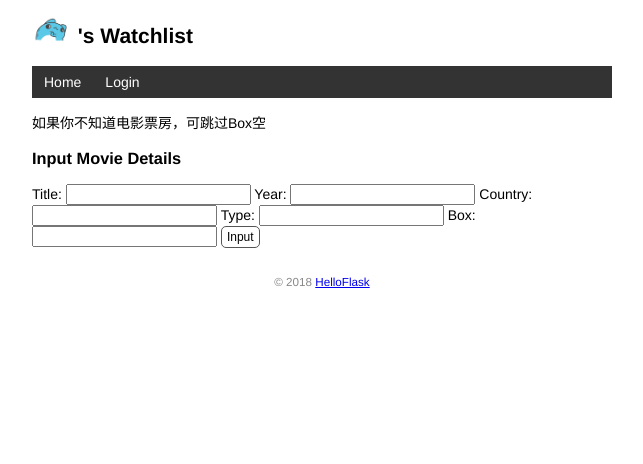
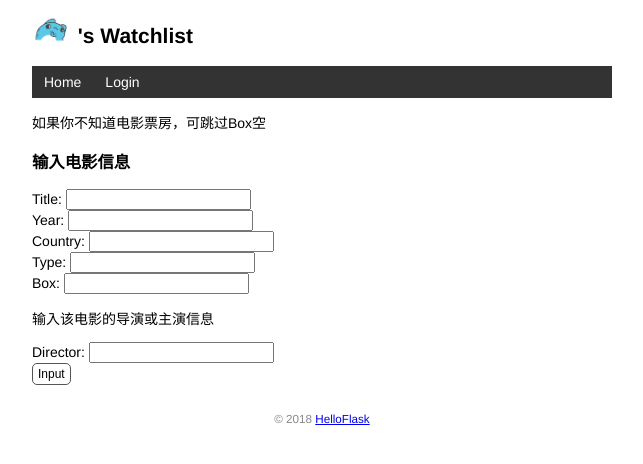
Before and after one commit to silver-cavalier/silver-cavalier.github.com, a Flask app: page /movie/input in a window 1280 px wide. Shown: the top 464 px of the page, without its empty margins (318-961 px from the left). Run offline with Flask 3, Linux system fonts and the light colour scheme.

Commit message:
New input

```diff
--- a/app.py
+++ b/app.py
@@ -120,6 +120,7 @@ def index():
 @app.route('/movie/input', methods=['GET', 'POST'])
 def input():
     if request.method == 'POST':
+        # 电影
         title = request.form.get('title')
         year = request.form.get('year')
         country = request.form.get('country')
@@ -132,6 +133,10 @@ def input():
         if box == '':  # 处理票房为空的情况
             box = None
         movie = Movie(title=title, year=year, country=country, type=type, box=box)
+        # 主演、导演
+        director_name = request.form.get('director_name')
+
+
         db.session.add(movie)
         db.session.commit()
         return redirect(url_for('index'))
--- a/templates/input.html
+++ b/templates/input.html
@@ -4,22 +4,40 @@
 
 <p>如果你不知道电影票房，可跳过Box空</p>
 
-<h3>Input Movie Details</h3>
+<h3>输入电影信息</h3>
 <form method="post" action="{{ url_for('input') }}">
+    <div>
         <label for="title">Title:</label>
         <input type="text" name="title" id="title" required>
+    </div>
 
+    <div>
         <label for="year">Year:</label>
         <input type="text" name="year" id="year" required>
 
+    </div>
+
+    <div>
         <label for="country">Country:</label>
         <input type="text" name="country" id="country" required>
+    </div>
 
+    <div>
         <label for="type">Type:</label>
         <input type="text" name="type" id="type" required>
+    </div>
 
+    <div>
         <label for="box">Box:</label>
         <input type="text" name="box" id="box">
+    </div>
+
+    <p>输入该电影的导演或主演信息</p>
+
+    <div>
+        <label for="director_name">Director:</label>
+        <input type="text" name="director_name" id="director_name">
+    </div>
 
     <input class="btn" type="submit" name="submit" value="Input">
 </form>
```
Lines whose indentation alone changed are shown as unchanged.
